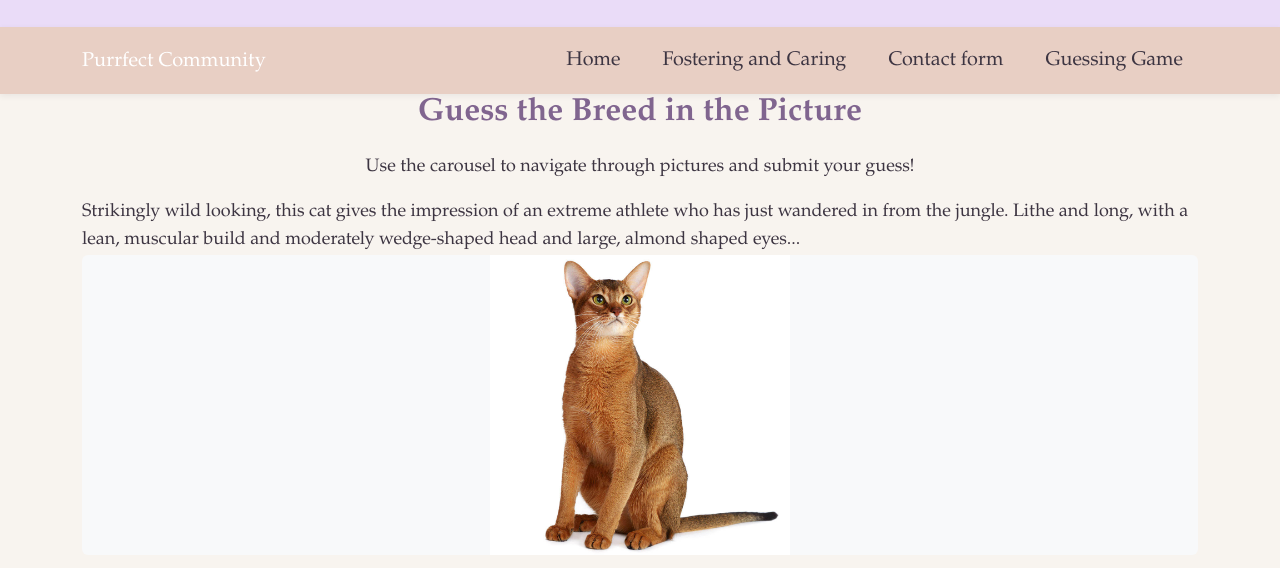
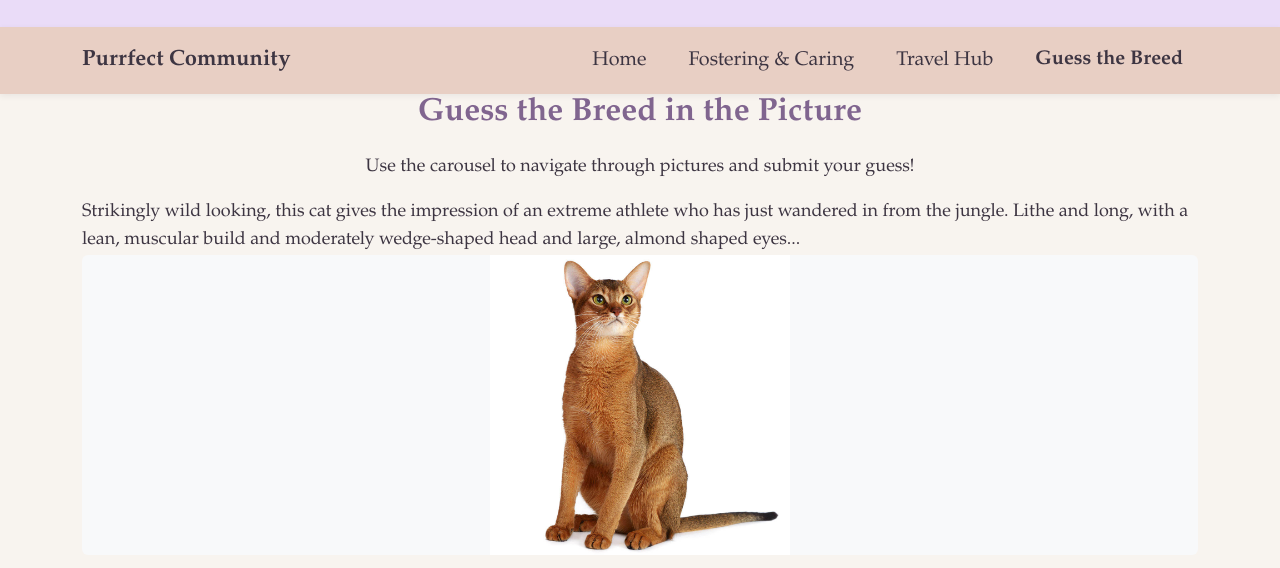
Before and after one commit to tbeaurepaire/Purrfect_Community, a plain HTML site: page Pages/guessingGame.html in a window 1280 px wide. Shown: the part 212-780 px from the top of the page. Drawn offline with nearby package versions, Linux system fonts and the light colour scheme.

Commit message:
Update navbar and footer styles in guessingGame.html

```diff
--- a/Pages/guessingGame.html
+++ b/Pages/guessingGame.html
@@ -22,22 +22,31 @@
     </div>
 </header>
 
-  <nav class="navbar navbar-expand-lg navbar-dark">
+  <nav class="navbar navbar-expand-lg custom-navbar">
     <div class="container">
-      <a class="navbar-brand" href="index.html">Purrfect Community</a>
+      <a class="navbar-brand" href="../index.html">Purrfect Community</a>
       <button class="navbar-toggler" type="button" data-bs-toggle="collapse" data-bs-target="#navbarNav">
         <span class="navbar-toggler-icon"></span>
       </button>
-      <div class="collapse navbar-collapse" id="navbarNav">
-        <ul class="navbar-nav ms-auto">
-          <li class="nav-item"><a class="nav-link" href="../index.html">Home</a></li>
-          <li class="nav-item"><a class="nav-link" href="../Pages/fostering.html">Fostering and Caring</a></li>
-          <li class="nav-item"><a class="nav-link" href="../Pages/contact.html">Contact form</a></li>
-          <li class="nav-item"><a class="nav-link active" href="guessingGame.html">Guessing Game</a></li>
-        </ul>
-      </div>
+      <div class="collapse navbar-collapse" id="mainMenu">
+            <ul class="navbar-nav ms-auto">
+     <li class="nav-item">
+                    <a class="nav-link" href="../index.html">Home</a>
+                </li>
+                <li class="nav-item">
+                    <a class="nav-link" href="fosteringAndCaring.html">Fostering & Caring</a>
+                </li>
+                <li class="nav-item">
+                    <a class="nav-link" href="travelHub.html">Travel Hub</a>
+                </li>
+                <li class="nav-item">
+                    <a class="nav-link active" aria-current="page" href="guessingGame.html">Guess the Breed</a>
+                </li>
+            </ul>
+        </div>
     </div>
-  </nav>
+</nav>
+
 
 
   <section id="game-section" class="intro-section">
```
